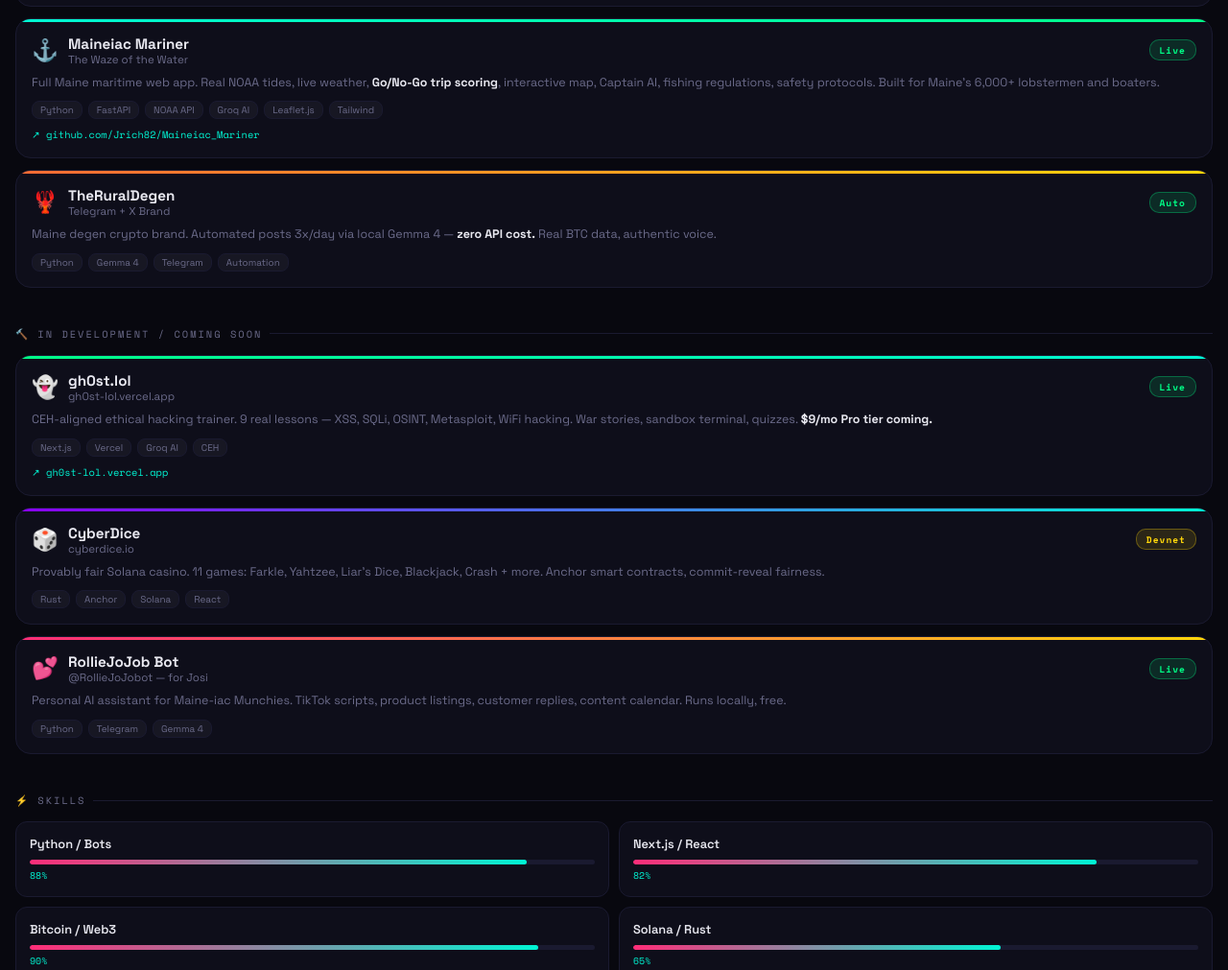
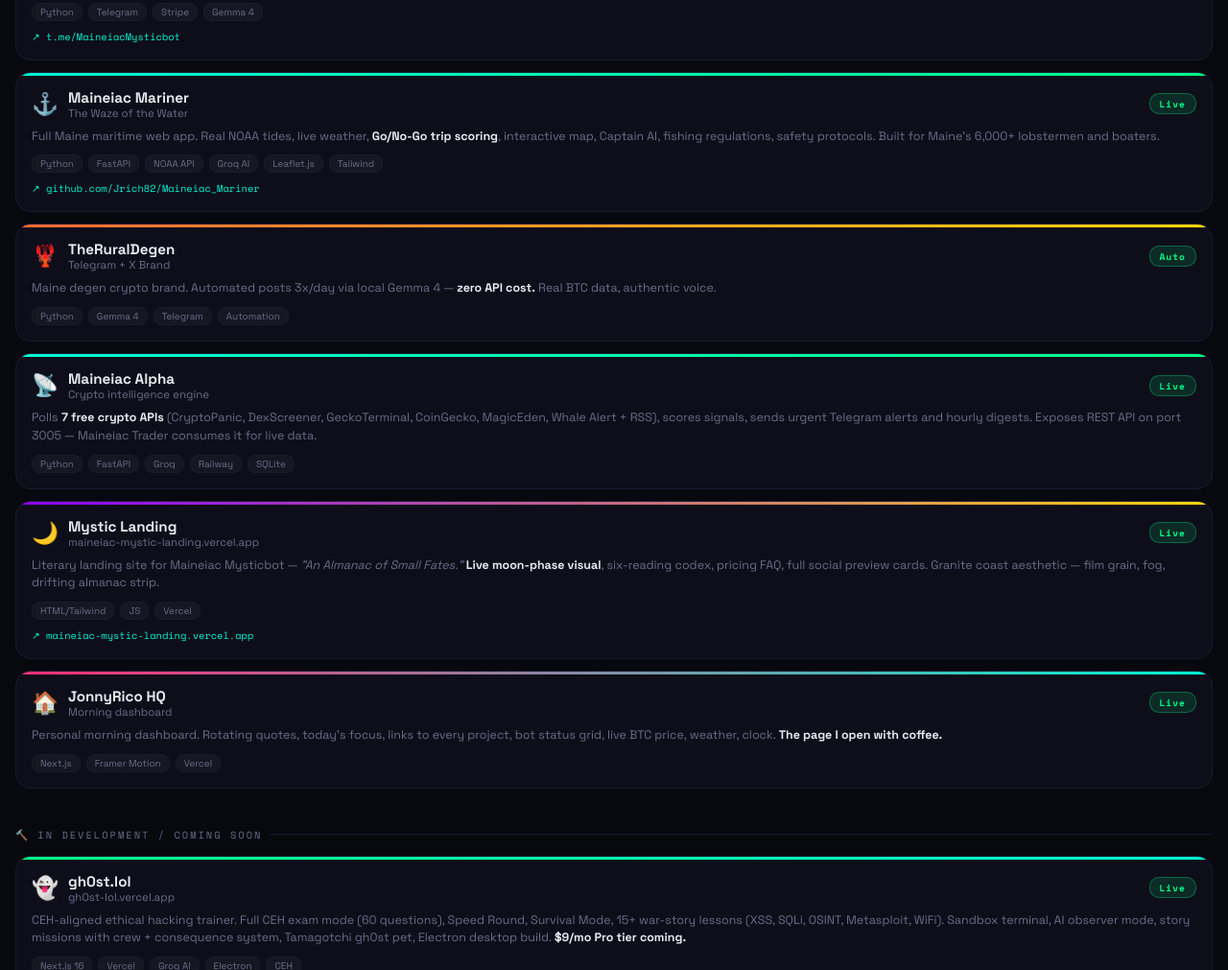
Before and after one commit to Jrich82/mollycore, a plain HTML site: page portfolio.html in a window 1280 px wide. Shown: the part 1789-2800 px from the top of the page at 96% size. Drawn offline with nearby package versions, Linux system fonts and the light colour scheme.

Commit message:
feat: portfolio refresh — add alpha+mysticland+hq, fix statuses, write README

```diff
--- a/portfolio.html
+++ b/portfolio.html
@@ -314,7 +314,7 @@
           </div>
           <span class="card-badge live">Live</span>
         </div>
-        <div class="card-desc">AI-powered crypto trading terminal. TradingView charts, AI analysis, Solana sniper suite, games, and Pro subscription tier. <strong>$25/mo or $240/yr.</strong></div>
+        <div class="card-desc">AI-powered crypto trading terminal. TradingView charts, AI analysis, Solana sniper suite, games, and Pro subscription tier ($25/mo or $240/yr). Backed by <strong>Maineiac Alpha</strong> for live signal data. <em>Stripe + DNS finalization pending.</em></div>
         <div class="card-tags">
           <span class="tag">Next.js</span><span class="tag">Supabase</span><span class="tag">Solana</span><span class="tag">AI</span><span class="tag">SaaS</span>
         </div>
@@ -356,7 +356,7 @@
           </div>
           <span class="card-badge live">Live</span>
         </div>
-        <div class="card-desc">AI tutor platform with 7 distinct teacher personalities and voices. Security+, Bitcoin, electrical, psychology, esoteric history, business, survival. <strong>The knowledge they didn't teach you.</strong></div>
+        <div class="card-desc">AI tutor platform with <strong>12 distinct teacher personalities</strong> and voices: Security+, Bitcoin, electrical, psychology, esoteric history, business, survival, music theory, conspiracies, Linux/Terminal, Series 7, and Steve-O for plumbing/HVAC. 67 structured lessons + quizzes. <strong>The knowledge they didn't teach you.</strong></div>
         <div class="card-tags">
           <span class="tag">Python</span><span class="tag">Telegram</span><span class="tag">Groq</span><span class="tag">ElevenLabs</span><span class="tag">Railway</span>
         </div>
@@ -461,9 +461,9 @@
           </div>
           <span class="card-badge live">Live</span>
         </div>
-        <div class="card-desc">AI psychic reading bot. Tarot, astrology, numerology, and intuitive readings. <strong>$3.99/reading.</strong> Runs on local Gemma 4 — zero API cost.</div>
+        <div class="card-desc">AI bot for <strong>six in-chat readings</strong> — Tarot, Psychic, Birth Chart, Numerology, Dream Interpretation, Moon Phase. <strong>$2.99–$4.99 each via Stripe</strong> or Telegram Stars. Literary landing page with live moon-phase visual at <a href="https://maineiac-mystic-landing.vercel.app">maineiac-mystic-landing.vercel.app</a>.</div>
         <div class="card-tags">
-          <span class="tag">Python</span><span class="tag">Telegram</span><span class="tag">Gemma 4</span><span class="tag">Ollama</span>
+          <span class="tag">Python</span><span class="tag">Telegram</span><span class="tag">Stripe</span><span class="tag">Gemma 4</span>
         </div>
         <span class="card-url">↗ t.me/MaineiacMysticbot</span>
       </div>
@@ -510,6 +510,67 @@
       </div>
     </div>
 
+    <div class="project-card">
+      <div class="accent" style="background:linear-gradient(90deg,var(--cyan),var(--green))"></div>
+      <div class="card-body">
+        <div class="card-header">
+          <div class="card-left">
+            <span class="card-emoji">📡</span>
+            <div>
+              <div class="card-name">Maineiac Alpha</div>
+              <div class="card-tagline">Crypto intelligence engine</div>
+            </div>
+          </div>
+          <span class="card-badge live">Live</span>
+        </div>
+        <div class="card-desc">Polls <strong>7 free crypto APIs</strong> (CryptoPanic, DexScreener, GeckoTerminal, CoinGecko, MagicEden, Whale Alert + RSS), scores signals, sends urgent Telegram alerts and hourly digests. Exposes REST API on port 3005 — Maineiac Trader consumes it for live data.</div>
+        <div class="card-tags">
+          <span class="tag">Python</span><span class="tag">FastAPI</span><span class="tag">Groq</span><span class="tag">Railway</span><span class="tag">SQLite</span>
+        </div>
+      </div>
+    </div>
+
+    <a href="https://maineiac-mystic-landing.vercel.app" target="_blank" class="project-card">
+      <div class="accent" style="background:linear-gradient(90deg,var(--purple),var(--gold))"></div>
+      <div class="card-body">
+        <div class="card-header">
+          <div class="card-left">
+            <span class="card-emoji">🌙</span>
+            <div>
+              <div class="card-name">Mystic Landing</div>
+              <div class="card-tagline">maineiac-mystic-landing.vercel.app</div>
+            </div>
+          </div>
+          <span class="card-badge live">Live</span>
+        </div>
+        <div class="card-desc">Literary landing site for Maineiac Mysticbot — <em>"An Almanac of Small Fates."</em> <strong>Live moon-phase visual</strong>, six-reading codex, pricing FAQ, full social preview cards. Granite coast aesthetic — film grain, fog, drifting almanac strip.</div>
+        <div class="card-tags">
+          <span class="tag">HTML/Tailwind</span><span class="tag">JS</span><span class="tag">Vercel</span>
+        </div>
+        <span class="card-url">↗ maineiac-mystic-landing.vercel.app</span>
+      </div>
+    </a>
+
+    <div class="project-card">
+      <div class="accent" style="background:linear-gradient(90deg,var(--pink),var(--cyan))"></div>
+      <div class="card-body">
+        <div class="card-header">
+          <div class="card-left">
+            <span class="card-emoji">🏠</span>
+            <div>
+              <div class="card-name">JonnyRico HQ</div>
+              <div class="card-tagline">Morning dashboard</div>
+            </div>
+          </div>
+          <span class="card-badge live">Live</span>
+        </div>
+        <div class="card-desc">Personal morning dashboard. Rotating quotes, today's focus, links to every project, bot status grid, live BTC price, weather, clock. <strong>The page I open with coffee.</strong></div>
+        <div class="card-tags">
+          <span class="tag">Next.js</span><span class="tag">Framer Motion</span><span class="tag">Vercel</span>
+        </div>
+      </div>
+    </div>
+
   </div>
 </div>
 
@@ -531,9 +592,9 @@
           </div>
           <span class="card-badge live">Live</span>
         </div>
-        <div class="card-desc">CEH-aligned ethical hacking trainer. 9 real lessons — XSS, SQLi, OSINT, Metasploit, WiFi hacking. War stories, sandbox terminal, quizzes. <strong>$9/mo Pro tier coming.</strong></div>
+        <div class="card-desc">CEH-aligned ethical hacking trainer. Full CEH exam mode (60 questions), Speed Round, Survival Mode, 15+ war-story lessons (XSS, SQLi, OSINT, Metasploit, WiFi). Sandbox terminal, AI observer mode, story missions with crew + consequence system, Tamagotchi gh0st pet, Electron desktop build. <strong>$9/mo Pro tier coming.</strong></div>
         <div class="card-tags">
-          <span class="tag">Next.js</span><span class="tag">Vercel</span><span class="tag">Groq AI</span><span class="tag">CEH</span>
+          <span class="tag">Next.js 16</span><span class="tag">Vercel</span><span class="tag">Groq AI</span><span class="tag">Electron</span><span class="tag">CEH</span>
         </div>
         <span class="card-url">↗ gh0st-lol.vercel.app</span>
       </div>
```
Also changed, not shown: 2 other files.
